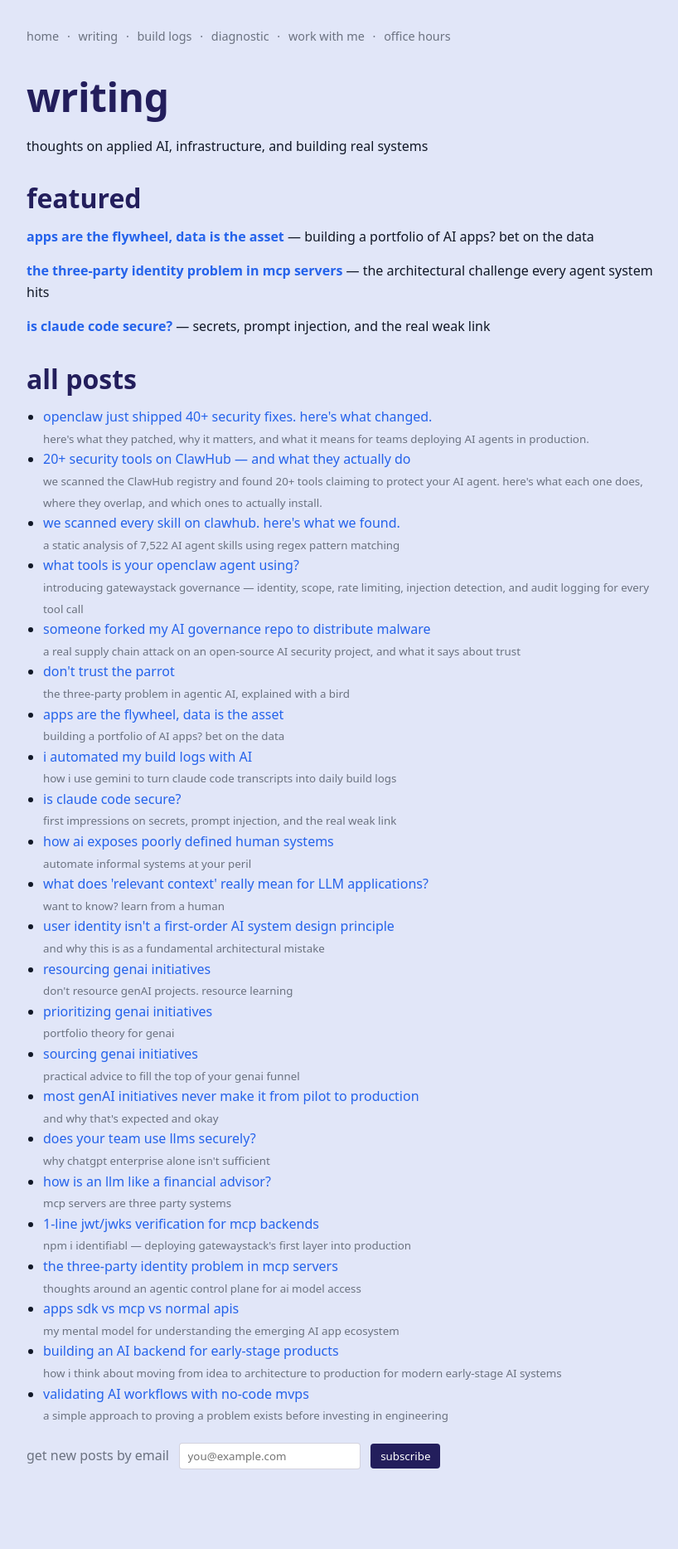
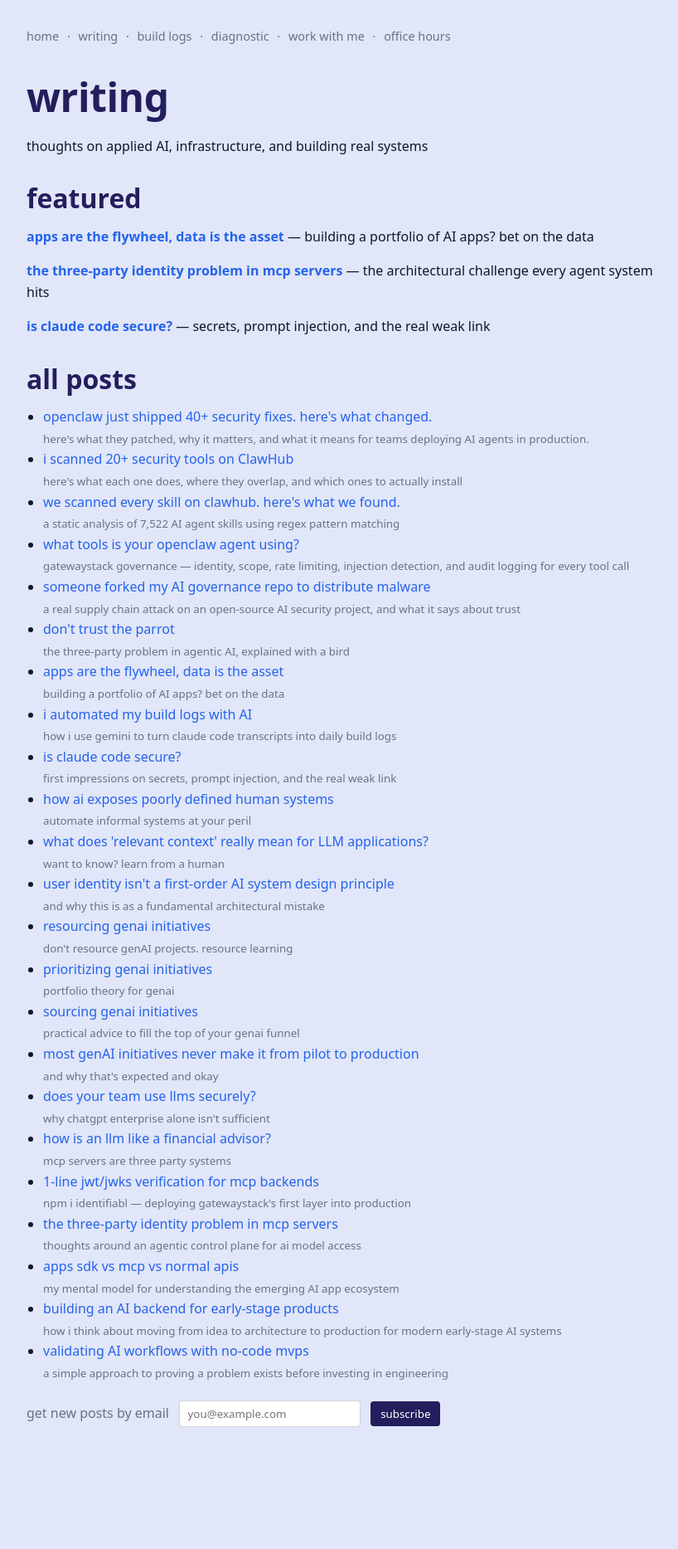
Before and after one commit to davidcrowe/reducibl.com, a Jekyll site: the page built from writing.md, in a window 1280 px wide. Shown: the whole page at 83% size, without its empty margins (228-1046 px from the left). Built offline with Jekyll 4.4.1, drawn with Linux system fonts in a browser that asks for light colours; after the commit the page ends 1816 px from its top, so only the background shows below that.

Commit message:
tighten title and descriptions on security posts

```diff
--- a/_posts/2026-02-15-what-tools-is-your-openclaw-agent-using.md
+++ b/_posts/2026-02-15-what-tools-is-your-openclaw-agent-using.md
@@ -1,7 +1,7 @@
 ---
 layout: post
 title: "what tools is your openclaw agent using?"
-description: "introducing gatewaystack governance — identity, scope, rate limiting, injection detection, and audit logging for every tool call"
+description: "gatewaystack governance — identity, scope, rate limiting, injection detection, and audit logging for every tool call"
 og_image: /assets/openclaw-gatewaystack-governance-og.png
 permalink: /writing/what-tools-is-your-openclaw-agent-using
 ---
--- a/_posts/2026-02-17-22-security-tools-on-clawhub-and-what-they-actually-do.md
+++ b/_posts/2026-02-17-22-security-tools-on-clawhub-and-what-they-actually-do.md
@@ -1,7 +1,7 @@
 ---
 layout: post
-title: "20+ security tools on ClawHub — and what they actually do"
-description: "we scanned the ClawHub registry and found 20+ tools claiming to protect your AI agent. here's what each one does, where they overlap, and which ones to actually install."
+title: "i scanned 20+ security tools on ClawHub"
+description: "here's what each one does, where they overlap, and which ones to actually install"
 permalink: /writing/22-security-tools-on-clawhub
 image: /assets/22-clawhub-security-tools-og.png
 ---
```
